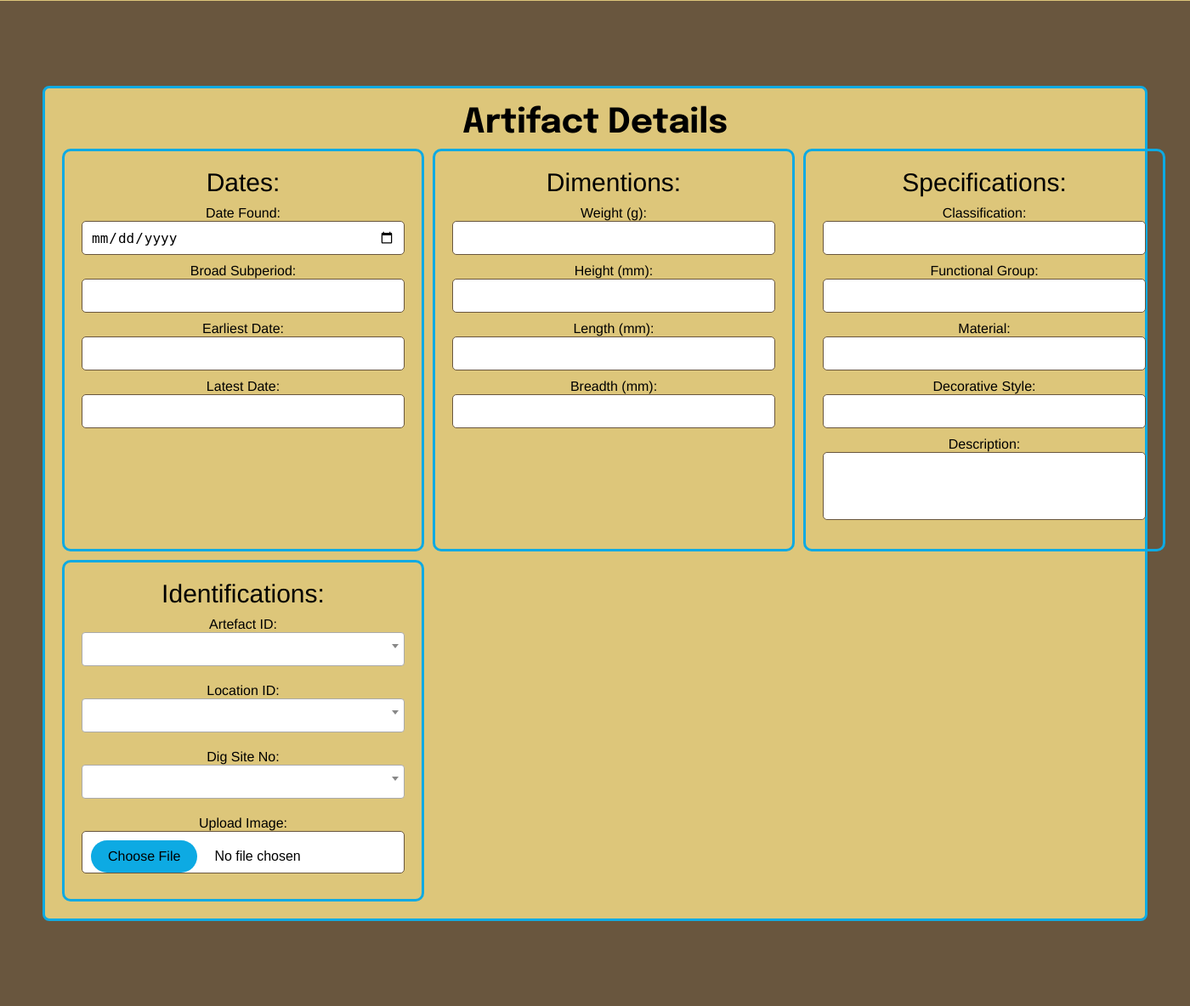
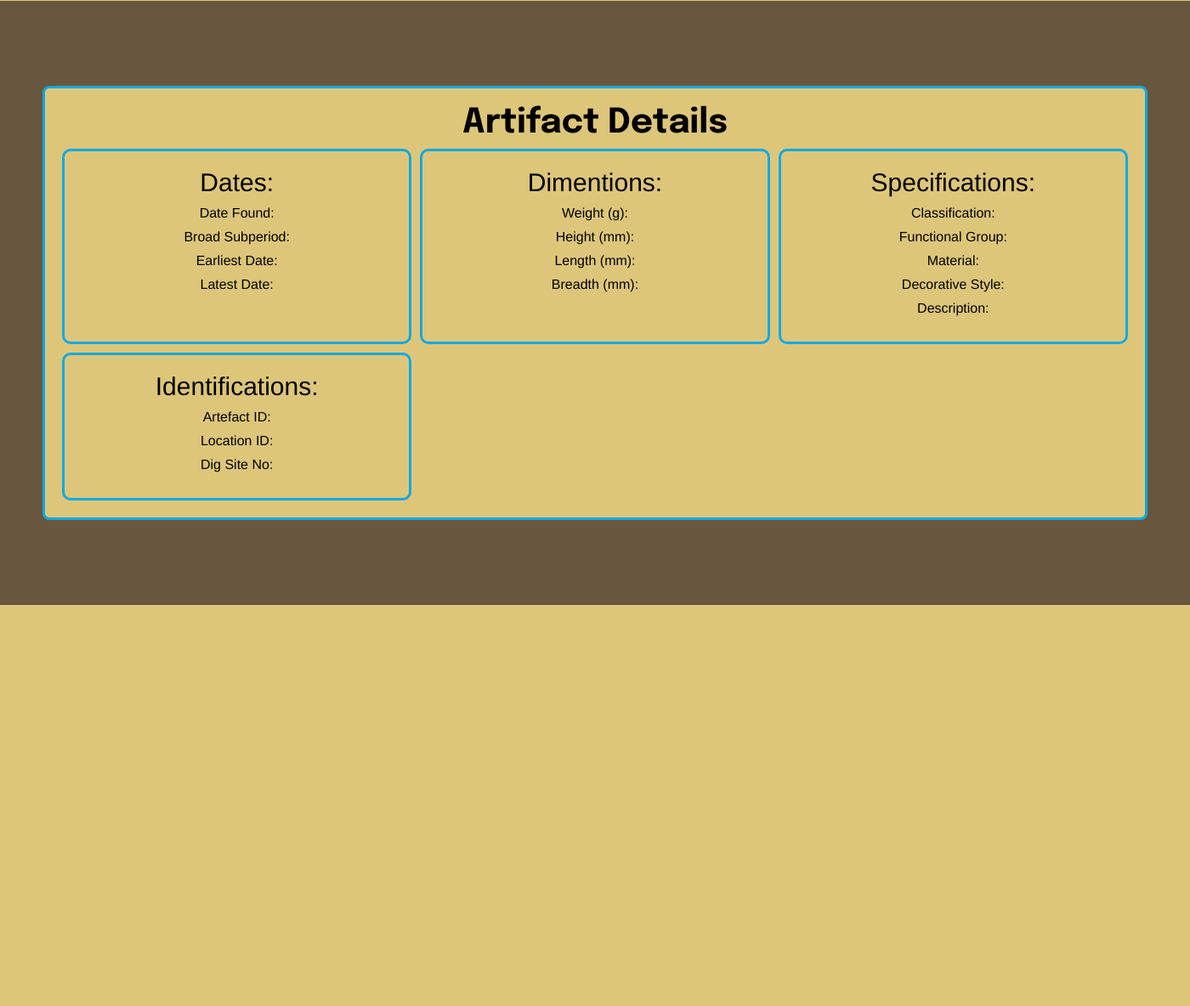
Before and after one commit to JakeRSinger/NorthernKingdoms, a PHP site: page /artefactDetails.html in a window 1400 px wide. Shown: the part 268-1452 px from the top of the page at 85% size. After the commit the page ends 980 px from the top, so only its background shows below. Run offline with PHP 8.4, Linux system fonts and the light colour scheme.

Commit message:
Version 25032025-2
Added HTML for artefact viewing. Testing required.

```diff
--- a/nk-site/artefactDetails.html
+++ b/nk-site/artefactDetails.html
@@ -9,19 +9,10 @@
 
     <link rel="icon" type="image/x-icon" href="img/favicon.png">
 
-    <!-- Select2 for dropdowns -->
-    <!-- Load jQuery first -->
-    <script src="https://cdn.jsdelivr.net/npm/jquery@3.7.1/dist/jquery.min.js"></script>
-
-    <!-- Load Select2 after jQuery -->
-    <link href="https://cdnjs.cloudflare.com/ajax/libs/select2/4.0.3/css/select2.min.css" rel="stylesheet"/>
-    <script src="https://cdnjs.cloudflare.com/ajax/libs/select2/4.0.3/js/select2.min.js"></script>
-
-    <script type="text/javascript" src="scripts/fetchCatalogueDetails.js"></script>
-    <script type="text/javascript" src="scripts/imagePreview.js"></script>
     <script type="text/javascript" src="scripts/hammer.js"></script>
     <script type="text/javascript" src="scripts/modeAndNav.js"></script>
     <script type="text/javascript" src="scripts/account.js"></script>
+    <script type="text/javascript" src="scripts/fetchOneArtefact.js"></script>
 
     <link href="styles/styles.css" rel="stylesheet">
 
@@ -63,23 +54,23 @@
                             <div class="subheading">Dates:</div>
 
                             <div class="cataloguing-pairing">
-                                <div id="artefact_date_found">Date Found:</div>
-                                <input type="date" id="artefact_date_found" name="artefact_date_found" required>
+                                <div id="lbl_artefact_date_found">Date Found:</div>
+                                <div id="artefact_date_found"></div>
                             </div>
 
                             <div class="cataloguing-pairing">
-                            <div id="artefact_broad_subperiod">Broad Subperiod:</div>
-                            <input type="text" id="artefact_broad_subperiod" name="artefact_broad_subperiod" maxlength="125" required>
+                                <div id="lbl_artefact_broad_subperiod">Broad Subperiod:</div>
+                                <div id="artefact_broad_subperiod"></div>
                             </div>
 
                             <div class="cataloguing-pairing">
-                                <div id="artefact_date_earliest">Earliest Date:</div>
-                                <input type="number" id="artefact_date_earliest" name="artefact_date_earliest" required>
+                                <div id="lbl_artefact_date_earliest">Earliest Date:</div>
+                                <div id="artefact_date_earliest"></div>
                             </div>
 
                             <div class="cataloguing-pairing">
-                                <div id="artefact_date_latest">Latest Date:</div>
-                                <input type="number" id="artefact_date_latest" name="artefact_date_latest" required>
+                                <div id="lbl_artefact_date_latest">Latest Date:</div>
+                                <div id="artefact_date_latest"></div>
                             </div>
 
                         </div>
@@ -89,23 +80,23 @@
                             <div class="subheading">Dimentions:</div>
 
                             <div class="cataloguing-pairing">
-                                <div id="artefact_weight">Weight (g):</div>
-                                <input type="number" step="0.01" id="artefact_weight" name="artefact_weight" required>
+                                <div id="lbl_artefact_weight">Weight (g):</div>
+                                <div id="artefact_weight"></div>
                             </div>
 
                             <div class="cataloguing-pairing">
-                                <div id="artefact_height">Height (mm):</div>
-                                <input type="number" step="0.01" id="artefact_height" name="artefact_height" required>
+                                <div id="lbl_artefact_height">Height (mm):</div>
+                                <div id="artefact_height"></div>
                             </div>
 
                             <div class="cataloguing-pairing">
-                                <div id="artefact_length">Length (mm):</div>
-                                <input type="number" step="0.01" id="artefact_length" name="artefact_length" required>
+                                <div id="lbl_artefact_length">Length (mm):</div>
+                                <div id="artefact_length"></div>
                             </div>
 
                             <div class="cataloguing-pairing">
-                                <div id="artefact_breadth">Breadth (mm):</div>
-                                <input type="number" step="0.01" id="artefact_breadth" name="artefact_breadth" required>
+                                <div id="lbl_artefact_breadth">Breadth (mm):</div>
+                                <div id="artefact_breadth"></div>
                               </div>
                         </div>
 
@@ -114,28 +105,28 @@
                             <div class="subheading">Specifications:</div>
 
                             <div class="cataloguing-pairing">
-                                <div id="artefact_classification">Classification:</div>
-                                <input type="text" id="artefact_classification" name="artefact_classification" maxlength="125" required>
+                                <div id="lbl_artefact_classification">Classification:</div>
+                                <div id="artefact_classification"></div>
                             </div>
 
                             <div class="cataloguing-pairing">
-                                <div id="artefact_functional_group">Functional Group:</div>
-                                <input type="text" id="artefact_functional_group" name="artefact_functional_group" maxlength="125" required>
+                                <div id="lbl_artefact_functional_group">Functional Group:</div>
+                                <div id="artefact_functional_group"></div>
                             </div>
 
                             <div class="cataloguing-pairing">
-                                <div id="artefact_material">Material:</div>
-                                <input type="text" id="artefact_material" name="artefact_material" maxlength="125" required>
+                                <div id="lbl_artefact_material">Material:</div>
+                                <div id="artefact_material"></div>
                             </div>
 
                             <div class="cataloguing-pairing">
-                                <div id="artefact_decorative_style">Decorative Style:</div>
-                                <input type="text" id="artefact_decorative_style" name="artefact_decorative_style" maxlength="125" required>
+                                <div id="lbl_artefact_decorative_style">Decorative Style:</div>
+                                <div id="artefact_decorative_style"></div>
                             </div>
 
                             <div class="cataloguing-pairing">
-                                <div id="artefact_desc">Description:</div>
-                                <textarea id="artefact_desc" name="artefact_desc" rows="10" maxlength="1500" required></textarea>
+                                <div id="lbl_artefact_desc">Description:</div>
+                                <div id="artefact_desc"></div>
                             </div>
 
                         </div>
@@ -145,41 +136,23 @@
                             <div class="subheading">Identifications:</div>
 
                             <div class="cataloguing-pairing">
-                                <div id="artefact_id">Artefact ID:</div>
-                                <select id="artefact_id" name="artefact_id" required>
-                                    <option></option>
-                                    <option class="dropdown" id="new_artefact" value="0">Add New Artefact</option>
-                                    <!-- Options will be populated dynamically -->
-                                </select>
+                                <div id="lbl_artefact_id">Artefact ID:</div>
+                                <div id="artefact_id"></div>
                             </div>
 
                             <div class="cataloguing-pairing">
-                                <div id="artefact_location_id">Location ID:</div>
-                                <select class="dropdown" id="artefact_location_id" name="artefact_location_id" required>
-                                    <option></option>
-                                    <option id="new_location" value="0">Add New Location</option>
-                                    <!-- Options will be populated dynamically -->
-                                </select>
+                                <div id="lbl_artefact_location_id">Location ID:</div>
+                                <div id="artefact_location_id"></div>
                             </div>
 
                             <div class="cataloguing-pairing">
-                                <div id="artefact_dig_site_no">Dig Site No:</div>
-                                <select class="dropdown" id="artefact_dig_site_no" name="artefact_dig_site_no" required>
-                                    <option></option>
-                                    <option id="new_dig" value="0">Add New Dig</option>
-                                    <!-- Options will be populated dynamically -->
-                                </select>
+                                <div id="lbl_artefact_dig_site_no">Dig Site No:</div>
+                                <div id="artefact_dig_site_no"></div>
                             </div>
 
-                            <div class="cataloguing-pairing">
-                                <div id="artefact_image">Upload Image:</div>
-                                <input type="file" id="artefact_image" class="upload-button" name="artefact_image" accept="image/*">
-                            </div>
-
-                            <!-- Image Preview -->
                             <div id="image-preview-container" class="cataloguing-pairing image-preview-container">
-                                <p>Preview:</p>
-                                <img id="image-preview" class="image-preview" src="" >
+                                <div id="lbl_artefact_image">Image:</div>
+                                <img id="artefact_image" class="image-preview" src="" >
                             </div>
 
                         </div>
--- a/nk-site/scripts/fetchArtefacts.js
+++ b/nk-site/scripts/fetchArtefacts.js
@@ -32,6 +32,7 @@
 
             // Event listener for details page
             artefactDiv.addEventListener('click', function(){
+                console.log("Clicked: " + artefact.artefact_id);
                 window.location.replace("https://20.108.25.134/NorthernKingdoms/nk-site/artefactDetails.html?artefactSelected=" + artefact.artefact_id);
             });
 
--- a/nk-site/scripts/fetchOneArtefact.js
+++ b/nk-site/scripts/fetchOneArtefact.js
@@ -38,4 +38,5 @@
     $("#artefact_desc").innertext = (artefact.artefact_desc || "");
     $('#artefact_location_id').innertext = (artefact.artefact_location_id || "");
     $('#artefact_dig_site_no').innertext = (artefact.artefact_dig_site_no || "");
+    $('#artefact_image').src = (artefact.artefact_image || "https://20.108.25.134/NorthernKingdoms/nk-site/img/nk-logo.jpeg");
 }
--- a/nk-site/styles/styles.css
+++ b/nk-site/styles/styles.css
@@ -409,6 +409,8 @@
 .artefactDiv {
     width: auto;
     background-color: var(--tertiary-colour);
+    cursor:pointer;
+    pointer-events:auto;
 }
 
 .detailsDiv {
```
